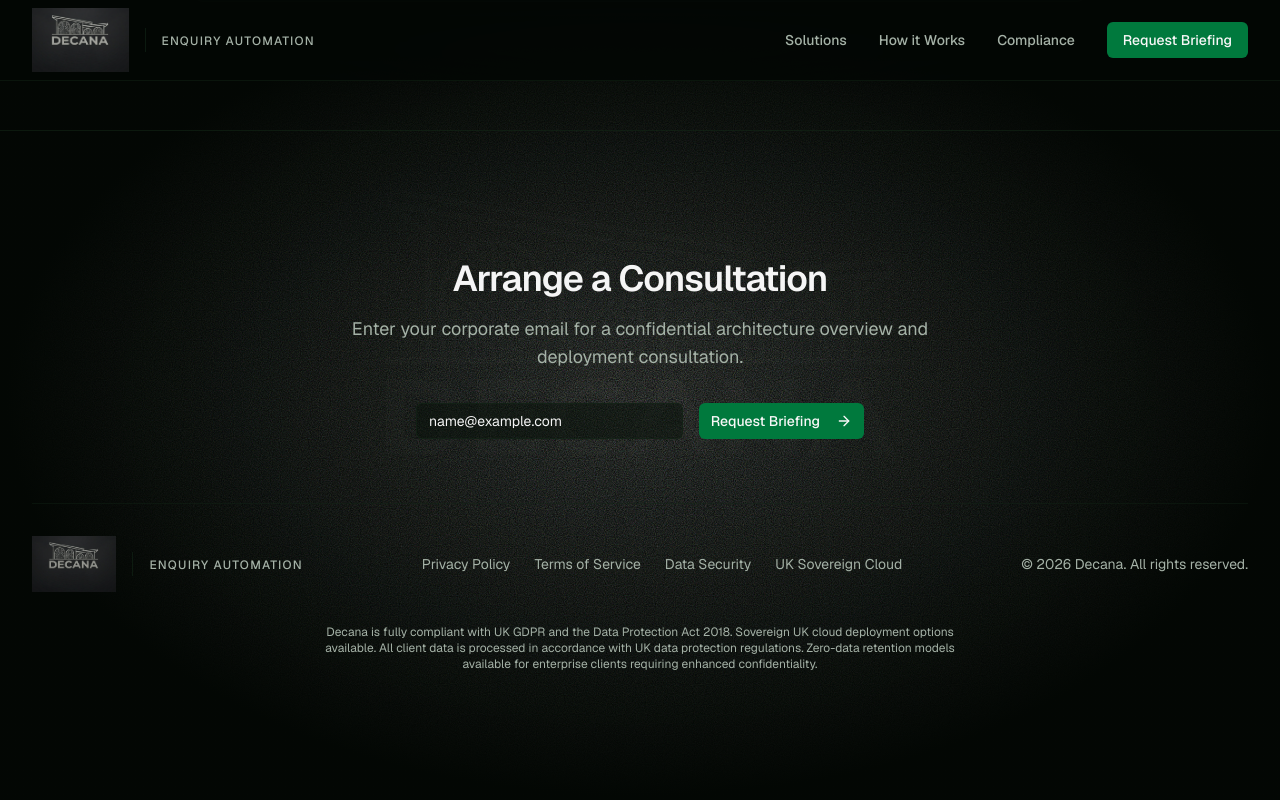
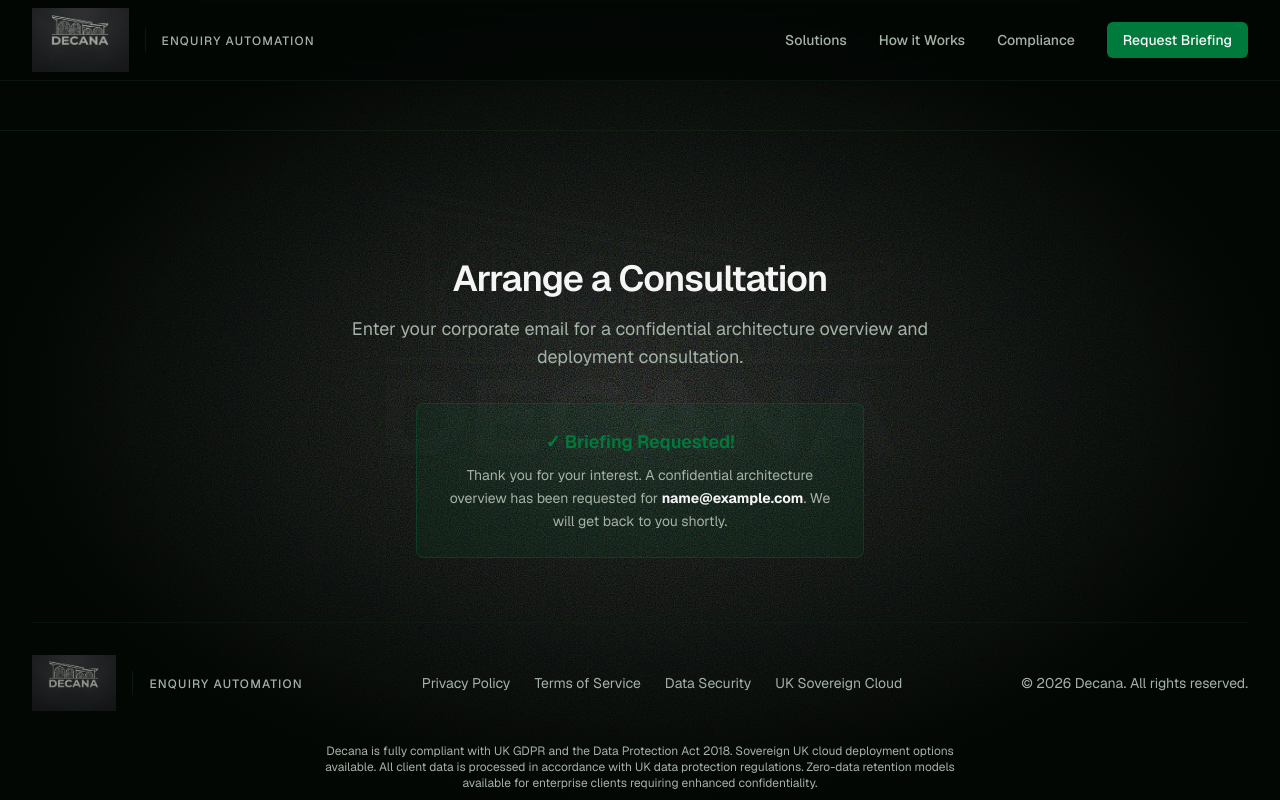
Before and after one commit to Tolkoton/decana, a Next.js app in the folder landings/environmental brokers/: page / in a window 1280 px wide. Both pictures are taken after typing "name@example.com" into the empty fields and a click on the button "Request Briefing". Shown: the part 4111-4911 px from the top of the page. Built offline with nearby package versions, Linux system fonts and the light colour scheme.

Commit message:
feat(footer): add interactive success state on request briefing form submission

```diff
--- a/landings/environmental brokers/components/footer.tsx
+++ b/landings/environmental brokers/components/footer.tsx
@@ -15,6 +15,7 @@ const footerLinks = [
 
 export function Footer() {
   const [email, setEmail] = useState("")
+  const [isSubmitted, setIsSubmitted] = useState(false)
 
   return (
     <footer id="request-briefing" className="py-24 lg:py-32 border-t border-border/60">
@@ -28,11 +29,19 @@ export function Footer() {
             Enter your corporate email for a confidential architecture overview and deployment consultation.
           </p>
 
+          {isSubmitted ? (
+            <div className="mt-8 p-6 bg-primary/10 border border-primary/30 rounded-lg max-w-md mx-auto text-center animate-in fade-in-0 duration-300">
+              <p className="text-primary font-semibold text-lg mb-2">✓ Briefing Requested!</p>
+              <p className="text-muted-foreground text-sm leading-relaxed">
+                Thank you for your interest. A confidential architecture overview has been requested for <strong className="text-foreground">{email}</strong>. We will get back to you shortly.
+              </p>
+            </div>
+          ) : (
             <form
               className="mt-8 flex flex-col sm:flex-row gap-4 max-w-md mx-auto"
               onSubmit={(e) => {
                 e.preventDefault()
-              // Handle form submission
+                setIsSubmitted(true)
               }}
             >
               <Input
@@ -51,6 +60,7 @@ export function Footer() {
                 <ArrowRight className="ml-2 h-4 w-4" />
               </Button>
             </form>
+          )}
         </div>
 
         {/* Footer Bottom */}
```
Lines whose indentation alone changed are shown as unchanged.
